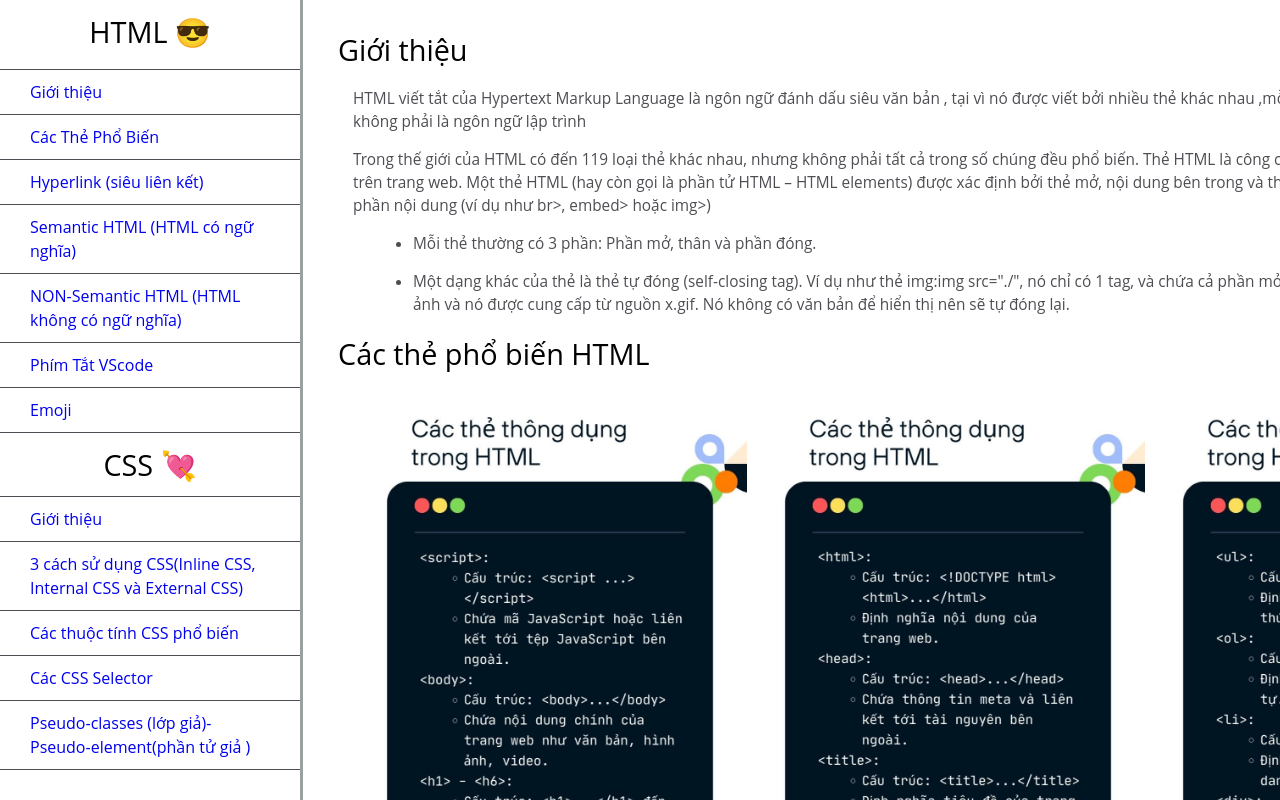
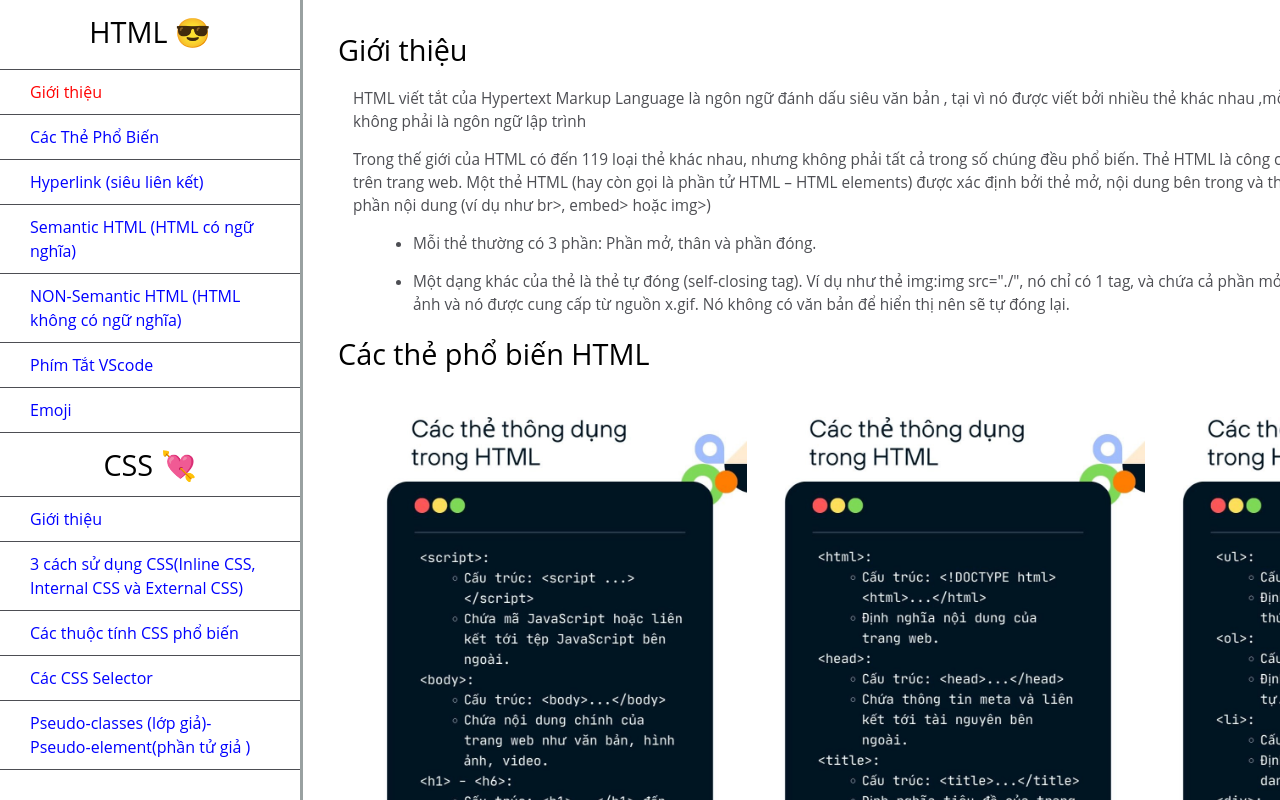
Before and after one commit to nghiemhv123/tailieu, a plain HTML site: page index.html in a window 1280 px wide. In both pictures the pointer is over the link 150 px from the left and 92 px from the top of the page. Shown: the top 800 px of the page. Drawn offline with Linux system fonts and the light colour scheme.

Commit message:
Update style.css

```diff
--- a/style.css
+++ b/style.css
@@ -49,11 +49,13 @@ header {
 #navbar a {
   display: block;
   padding: 10px 30px;
-/*   color: #4d4e53; */
+  color: blue;
   text-decoration: none;
   cursor: pointer;
 }
-
+#navbar a:hover {
+  color:red
+}
 #main-doc {
   position: absolute;
   margin-left: 310px;
```
